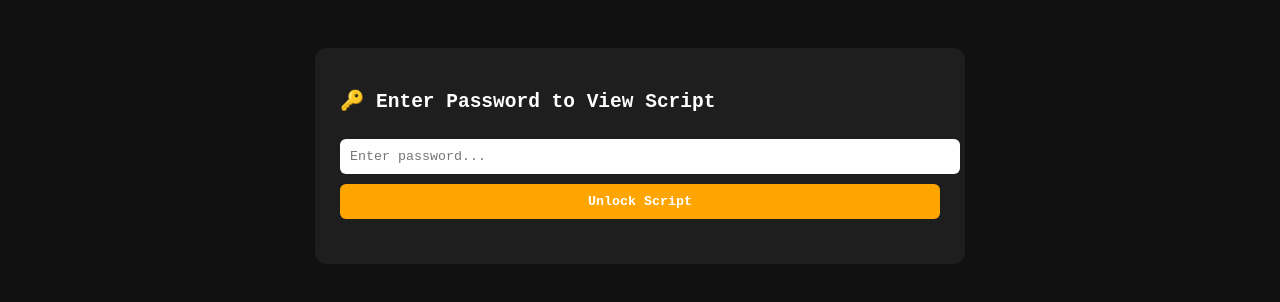
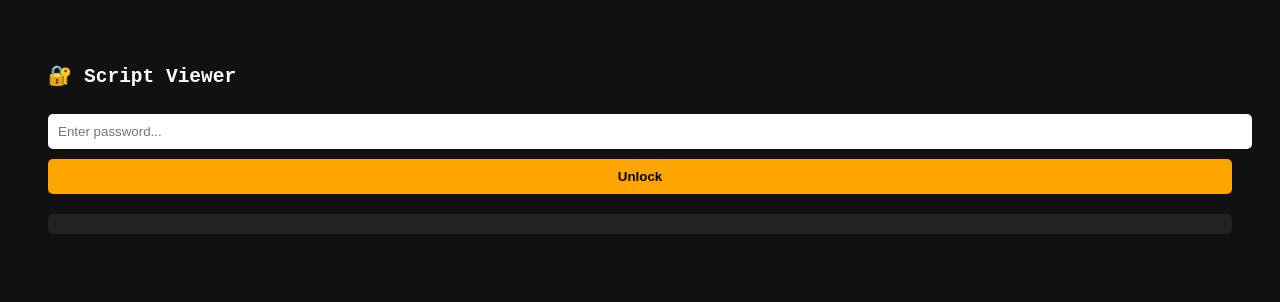
Before and after one commit to Bysuskhmerops62/VengObfuscation, a plain HTML site: page index.html in a window 1280 px wide. Drawn offline with Linux system fonts and the light colour scheme.

Commit message:
Update index.html

```diff
--- a/index.html
+++ b/index.html
@@ -1,65 +1,22 @@
 <!DOCTYPE html>
-<html lang="en">
+<html>
 <head>
-  <meta charset="UTF-8" />
-  <title>🔐 VengObfuscation Viewer</title>
+  <title>Check Script</title>
   <style>
-    body {
-      background-color: #111;
-      color: white;
-      font-family: monospace;
-      display: flex;
-      justify-content: center;
-      padding: 40px;
-    }
-    .container {
-      background: #1e1e1e;
-      padding: 25px;
-      border-radius: 12px;
-      width: 90%;
-      max-width: 600px;
-    }
-    input, button {
-      width: 100%;
-      padding: 10px;
-      margin-top: 10px;
-      border-radius: 6px;
-      border: none;
-      font-family: monospace;
-    }
-    button {
-      background: orange;
-      color: white;
-      font-weight: bold;
-      cursor: pointer;
-    }
-    pre {
-      background: #222;
-      padding: 15px;
-      margin-top: 20px;
-      white-space: pre-wrap;
-      border-radius: 10px;
-      overflow-x: auto;
-    }
-    .debug {
-      font-size: 13px;
-      color: #999;
-      margin-top: 20px;
-    }
+    body { background:#111; color:#fff; font-family:monospace; padding:40px; }
+    input, button { width:100%; padding:10px; margin-top:10px; border:none; border-radius:5px; }
+    button { background:orange; color:#000; font-weight:bold; }
+    pre { background:#222; padding:10px; margin-top:20px; border-radius:5px; }
   </style>
 </head>
 <body>
-  <div class="container">
-    <h2>🔑 Enter Password to View Script</h2>
-    <input id="password" type="password" placeholder="Enter password..." />
-    <button onclick="check()">Unlock Script</button>
-
-    <div id="output"></div>
-    <div id="debug" class="debug"></div>
-  </div>
+  <h2>🔐 Script Viewer</h2>
+  <input id="password" placeholder="Enter password..." />
+  <button onclick="check()">Unlock</button>
+  <div id="result"></div>
+  <pre id="debug"></pre>
 
   <script>
-    // Get UID from URL like ?uid=xxxx
     function getUIDFromURL() {
       const params = new URLSearchParams(window.location.search);
       return params.get('uid') || '';
@@ -69,34 +26,38 @@
     const dbUrl = `https://ta-bin-2-default-rtdb.firebaseio.com/data/${uid}.json`;
 
     async function check() {
-      const pwInput = document.getElementById("password").value;
-      const out = document.getElementById("output");
+      const pwInput = document.getElementById("password").value.trim();
+      const result = document.getElementById("result");
       const debug = document.getElementById("debug");
+
+      if (!uid) {
+        result.innerHTML = "❌ UID not found in URL!";
+        return;
+      }
 
       try {
         const res = await fetch(dbUrl);
         const data = await res.json();
 
+        debug.textContent = JSON.stringify(data, null, 2);
+
         if (!data) {
-          out.innerHTML = "❌ Script not found!";
-          debug.innerHTML = `UID: ${uid} <br> Firebase response: null`;
+          result.innerHTML = "❌ Script not found.";
           return;
         }
 
-        // Trim + case-insensitive check
-        const inputPw = pwInput.trim().toLowerCase();
-        const storedPw = data.password.trim().toLowerCase();
+        const inputPw = pwInput.toLowerCase();
+        const realPw = data.password.trim().toLowerCase();
 
-        debug.innerHTML = `UID: ${uid} <br> Typed password: ${inputPw} <br> Stored password: ${storedPw}`;
+        if (inputPw === realPw) {
+          result.innerHTML = `<pre>${data.script}</pre>`;
+        } else {
+          result.innerHTML = "❌ Incorrect password.";
+        }
 
-        if (inputPw === storedPw) {
-          out.innerHTML = `<pre>${data.script}</pre>`;
-        } else {
-          out.innerHTML = "❌ Incorrect password!";
-        }
-      } catch (err) {
-        out.innerHTML = "⚠️ Error loading script.";
-        debug.innerHTML = `UID: ${uid} <br> Error: ${err.message}`;
+      } catch (e) {
+        result.innerHTML = "⚠️ Error fetching script.";
+        debug.textContent = e.message;
       }
     }
   </script>
```
